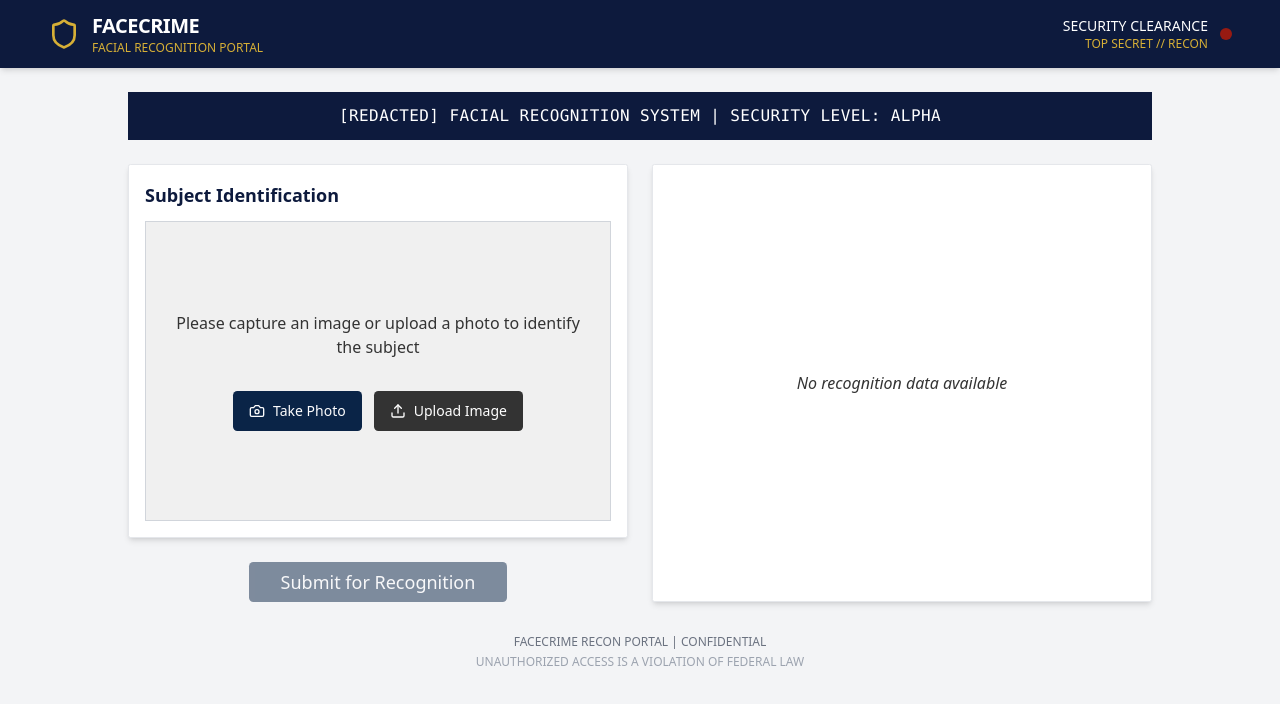
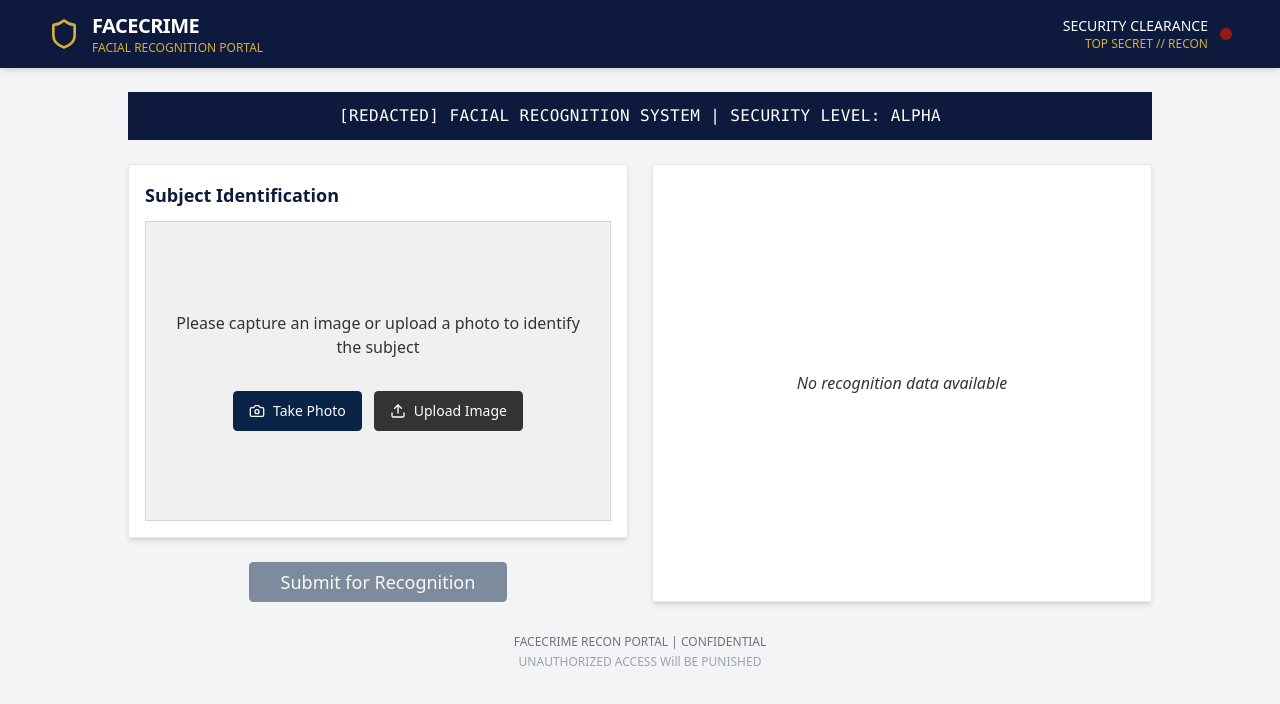
Before and after one commit to hem9984/facecrime-frontend, a React (Vite) app: page / in a window 1280 px wide. Shown: the top 704 px of the page. Built offline with nearby package versions, Linux system fonts and the light colour scheme.

Commit message:
changed message

```diff
--- a/src/pages/Index.tsx
+++ b/src/pages/Index.tsx
@@ -90,7 +90,7 @@ const Index = () => {
               FACECRIME RECON PORTAL | CONFIDENTIAL
             </p>
             <p className="text-xs text-gray-400 mt-1">
-              UNAUTHORIZED ACCESS IS A VIOLATION OF FEDERAL LAW
+              UNAUTHORIZED ACCESS Will BE PUNISHED
             </p>
           </div>
         </div>
```
